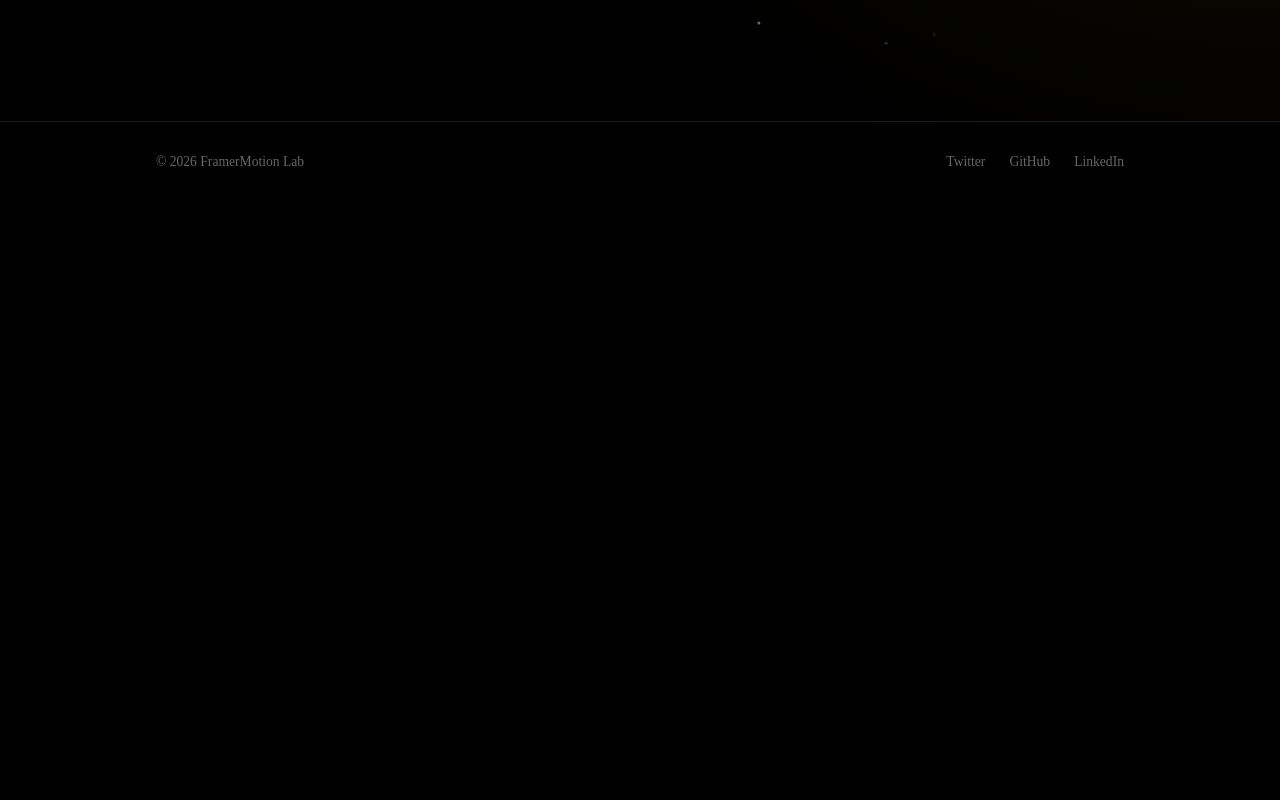
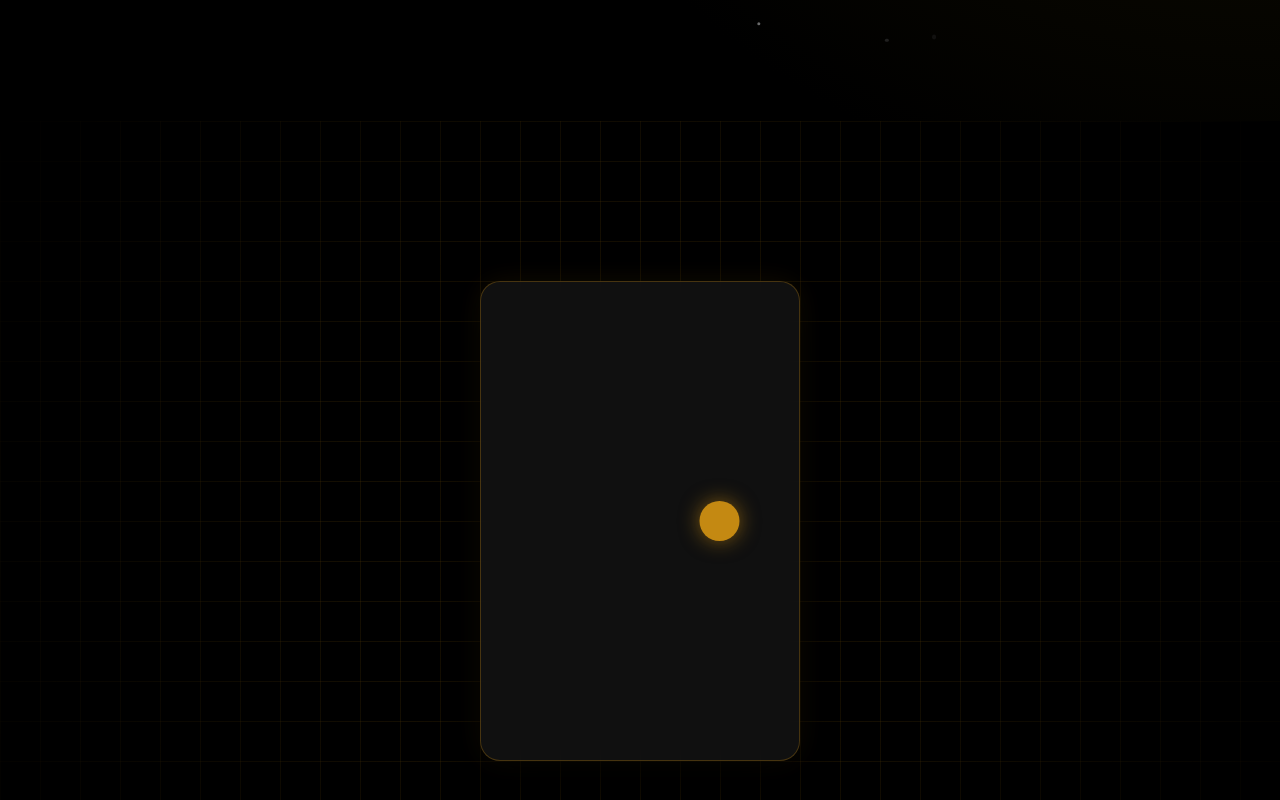
Before and after one commit to EsneiderCdD/framermotionlab, a React (Vite) app: page / in a window 1280 px wide. Shown: the part 2340-3140 px from the top of the page. Before the commit the page ends 2542 px from the top, so only its background shows below. Built offline with nearby package versions, Linux system fonts and the light colour scheme.

Commit message:
feature(TiltEffect):create interface

```diff
--- /dev/null
+++ b/src/components/TiltEffect/TiltEffect.jsx
@@ -0,0 +1,38 @@
+import { motion } from 'framer-motion';
+import { useTilt } from './hook/useTilt';
+import styles from './styles/Tilt.module.css';
+
+const TiltEffect = () => {
+    const { ref, rotateX, rotateY, handleMouseMove, handleMouseLeave } = useTilt();
+
+    return (
+        <div className={styles.container}>
+            <div className={styles.grid} />
+
+            <motion.div
+                ref={ref}
+                className={styles.card}
+                onMouseMove={handleMouseMove}
+                onMouseLeave={handleMouseLeave}
+                style={{
+                    rotateX,
+                    rotateY
+                }}
+            >
+                <div className={styles.cardContent}>
+                    <motion.div
+                        className={styles.circle}
+                        animate={{ x: [-80, 80, -80] }} // Movimiento lineal de lado a lado
+                        transition={{
+                            duration: 4,
+                            ease: "easeInOut",
+                            repeat: Infinity,
+                        }}
+                    />
+                </div>
+            </motion.div>
+        </div>
+    );
+};
+
+export default TiltEffect;
--- /dev/null
+++ b/src/components/TiltEffect/hook/useTilt.js
@@ -0,0 +1,49 @@
+import { useRef } from 'react';
+import { useMotionValue, useSpring, useTransform } from 'framer-motion';
+
+export const useTilt = () => {
+    const ref = useRef(null);
+
+    const x = useMotionValue(0);
+    const y = useMotionValue(0);
+
+    // Smooth out the raw mouse values using a spring physics simulation
+    const mouseXSpring = useSpring(x, { stiffness: 300, damping: 30 });
+    const mouseYSpring = useSpring(y, { stiffness: 300, damping: 30 });
+
+    // Map mouse position to rotation degrees
+    // Range: [-0.5, 0.5] (normalized center) -> [-20deg, 20deg]
+    const rotateX = useTransform(mouseYSpring, [-0.5, 0.5], ["15deg", "-15deg"]);
+    const rotateY = useTransform(mouseXSpring, [-0.5, 0.5], ["-15deg", "15deg"]);
+
+    const handleMouseMove = (e) => {
+        if (!ref.current) return;
+
+        const rect = ref.current.getBoundingClientRect();
+
+        const width = rect.width;
+        const height = rect.height;
+
+        const mouseX = e.clientX - rect.left;
+        const mouseY = e.clientY - rect.top;
+
+        const xPct = (mouseX / width) - 0.5;
+        const yPct = (mouseY / height) - 0.5;
+
+        x.set(xPct);
+        y.set(yPct);
+    };
+
+    const handleMouseLeave = () => {
+        x.set(0);
+        y.set(0);
+    };
+
+    return {
+        ref,
+        rotateX,
+        rotateY,
+        handleMouseMove,
+        handleMouseLeave
+    };
+};
--- /dev/null
+++ b/src/components/TiltEffect/styles/Tilt.module.css
@@ -0,0 +1,68 @@
+.container {
+    width: 100vw;
+    margin-left: calc(-50vw + 50%);
+    height: 100vh;
+    display: flex;
+    justify-content: center;
+    align-items: center;
+    background-color: #000;
+    /* Fondo negro puro */
+    perspective: 1000px;
+    overflow: hidden;
+    position: relative;
+}
+
+/* Grilla de fondo sutil dorada */
+.grid {
+    position: absolute;
+    top: 0;
+    left: 0;
+    width: 100%;
+    height: 100%;
+    background-image:
+        linear-gradient(rgba(196, 137, 18, 0.1) 1px, transparent 1px),
+        linear-gradient(90deg, rgba(196, 137, 18, 0.1) 1px, transparent 1px);
+    background-size: 40px 40px;
+    z-index: 0;
+    pointer-events: none;
+    mask-image: radial-gradient(circle at center, black 40%, transparent 100%);
+}
+
+.card {
+    width: 320px;
+    height: 480px;
+    background: rgba(20, 20, 20, 0.8);
+    /* Oscuro semitransparente */
+    backdrop-filter: blur(15px);
+    border: 1px solid rgba(196, 137, 18, 0.3);
+    /* Borde dorado sutil */
+    border-radius: 20px;
+    display: flex;
+    justify-content: center;
+    align-items: center;
+    transform-style: preserve-3d;
+    will-change: transform;
+    box-shadow:
+        0 20px 50px rgba(0, 0, 0, 0.8),
+        0 0 30px rgba(196, 137, 18, 0.1);
+    /* Resplandor dorado tenue */
+    z-index: 10;
+}
+
+.cardContent {
+    transform: translateZ(60px);
+    /* Flota notablemente sobre la tarjeta */
+    display: flex;
+    justify-content: center;
+    align-items: center;
+    width: 100%;
+    height: 100%;
+}
+
+.circle {
+    width: 40px;
+    height: 40px;
+    background: var(--primary-color, #c48912);
+    border-radius: 50%;
+    box-shadow: 0 0 20px rgba(196, 137, 18, 0.6);
+}
--- a/src/pages/Home.jsx
+++ b/src/pages/Home.jsx
@@ -1,6 +1,7 @@
 import MouseParallax from '../components/Hero/MouseParallax';
 import TorchEffect from '../components/TorchEffect/TorchEffect';
 import FloatingParticles from '../components/FloatingParticles/FloatingParticles';
+import TiltEffect from '../components/TiltEffect/TiltEffect';
 
 function Home() {
 
@@ -9,6 +10,7 @@ function Home() {
       <MouseParallax />
       <TorchEffect />
       <FloatingParticles />
+      <TiltEffect />
     </>
   )
 }
```
